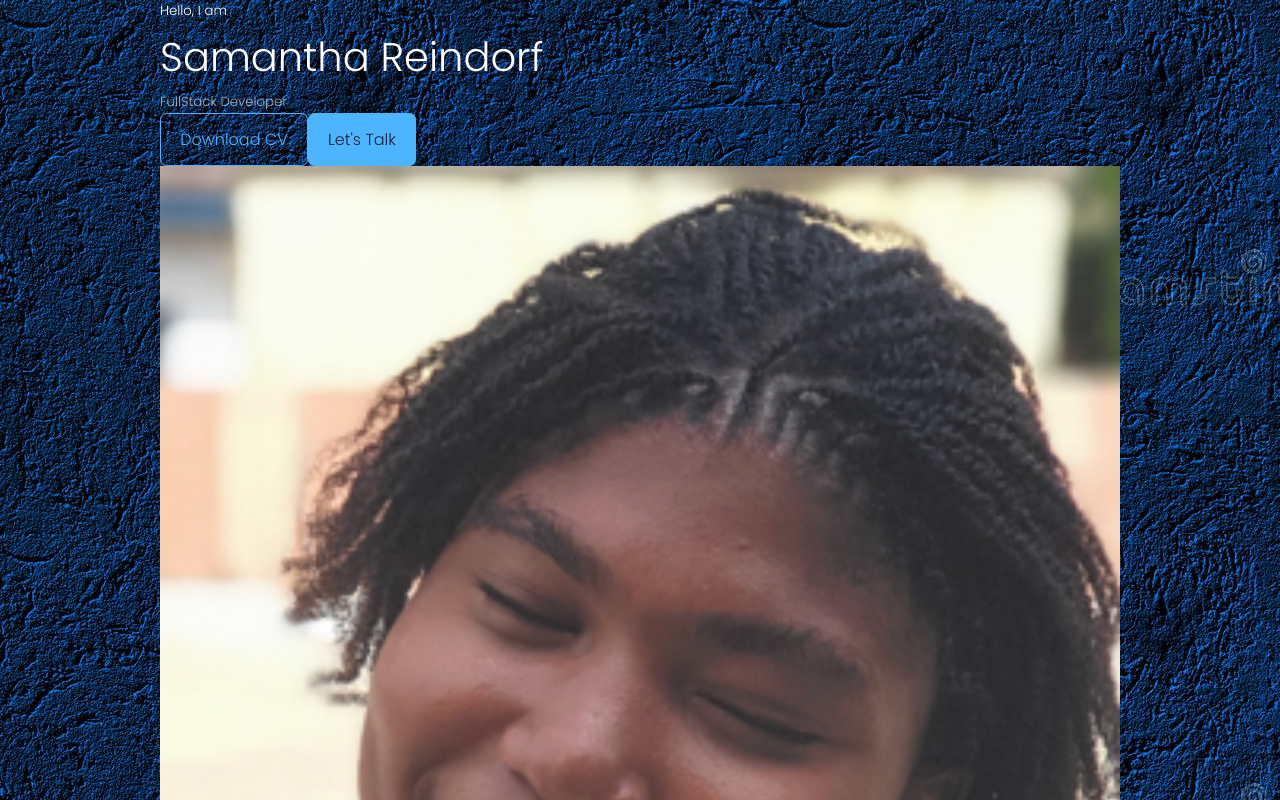
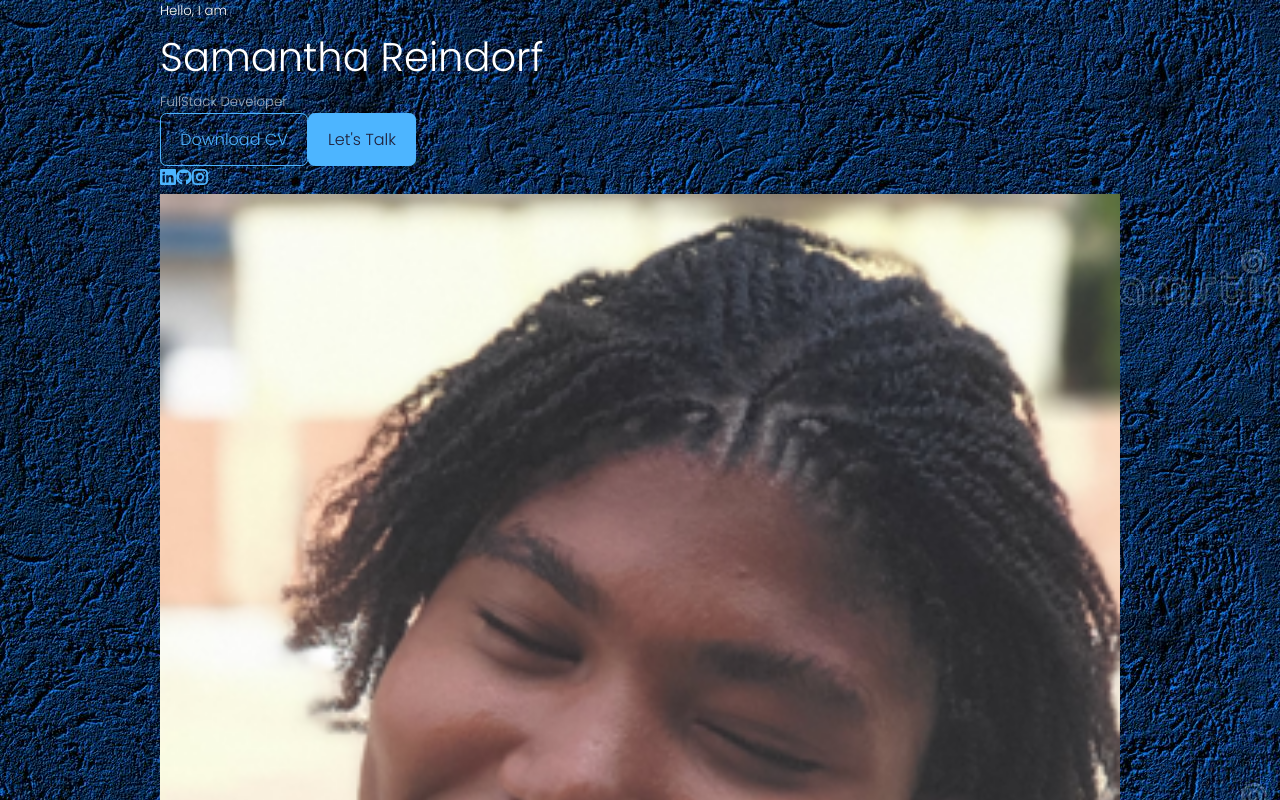
Before and after one commit to samanthareindorf/react-p, a React (Create React App) app: page / in a window 1280 px wide. Shown: the top 800 px of the page. Built offline with nearby package versions, Linux system fonts and the light colour scheme.

Commit message:
added react icons to the header page and started styling the header in the css file since they were mushed together

```diff
--- a/package.json
+++ b/package.json
@@ -8,6 +8,7 @@
     "@testing-library/user-event": "^13.5.0",
     "react": "^18.1.0",
     "react-dom": "^18.1.0",
+    "react-icons": "^4.3.1",
     "react-scripts": "5.0.1",
     "web-vitals": "^2.1.4"
   },
--- a/src/components/header/Header.jsx
+++ b/src/components/header/Header.jsx
@@ -11,6 +11,9 @@
 /*import the image to be used in line 24 */
 import phot from '../../assets/phot.png'
 
+/*import socials into header and place on line 26*/
+import Socials from './Socials'
+
 const Header = () => {
   return (
   <header>
@@ -20,6 +23,7 @@
       <h5 className="text-light">FullStack Developer</h5>
       <CTA />
 
+      <Socials />
 
       <div className="myImg">
         <img src={phot} alt="me" />
--- a/src/components/header/Socials.jsx
+++ b/src/components/header/Socials.jsx
@@ -1,8 +1,21 @@
+/*import lreact or rafce*/
 import React from 'react';
+
+/*import linkedin icon and use on line 16*/
+import{BsLinkedin} from 'react-icons/bs'
+
+/*import github icon and use on line 17*/
+import {FaGithub} from 'react-icons/fa'
+
+/*import github icon and use on line 18*/
+import {GrInstagram} from 'react-icons/gr'
 
 const Socials = () => {
     return (
-        <div>
+        <div className='socials'>
+            <a href="https://www.linkedin.com/in/samanthareindorf/" target="_blank"><BsLinkedin/></a>
+            <a href="https://github.com/samreindorf" target="_blank"><FaGithub/></a>
+            <a href="https://www.instagram.com/ghristianity/" target="_blank"><GrInstagram/></a>
 
         </div>
     )
--- a/src/components/header/header.css
+++ b/src/components/header/header.css
@@ -0,0 +1 @@
+/*styling the header and adding spaces*/
```
Also changed, not shown: 1 other file (tests, documents, lock files or other folders).
